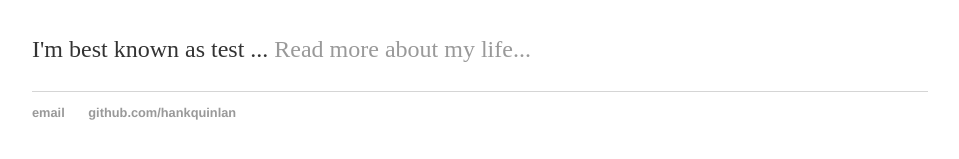
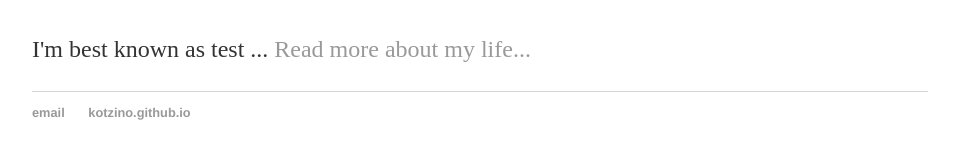
Before and after one commit to kotzino/old-kotzino.github.io, a Jekyll site: the page built from index.html, in a window 1280 px wide. Shown: the part 164-323 px from the top of the page, without its empty margins (160-1119 px from the left). Built offline with Jekyll 4.4.1, drawn with Linux system fonts in a browser that asks for light colours.

Commit message:
Update default.html

```diff
--- a/_layouts/default.html
+++ b/_layouts/default.html
@@ -22,7 +22,7 @@
 			<footer>
 	    		<ul>
 	        		<li><a href="mailto:">email</a></li>
-	        		<li><a href="https://kotzino.github.io">github.com/hankquinlan</a></li>
+	        		<li><a href="https://kotzino.github.io">kotzino.github.io</a></li>
 				</ul>
 			</footer>
 		</body>
```
